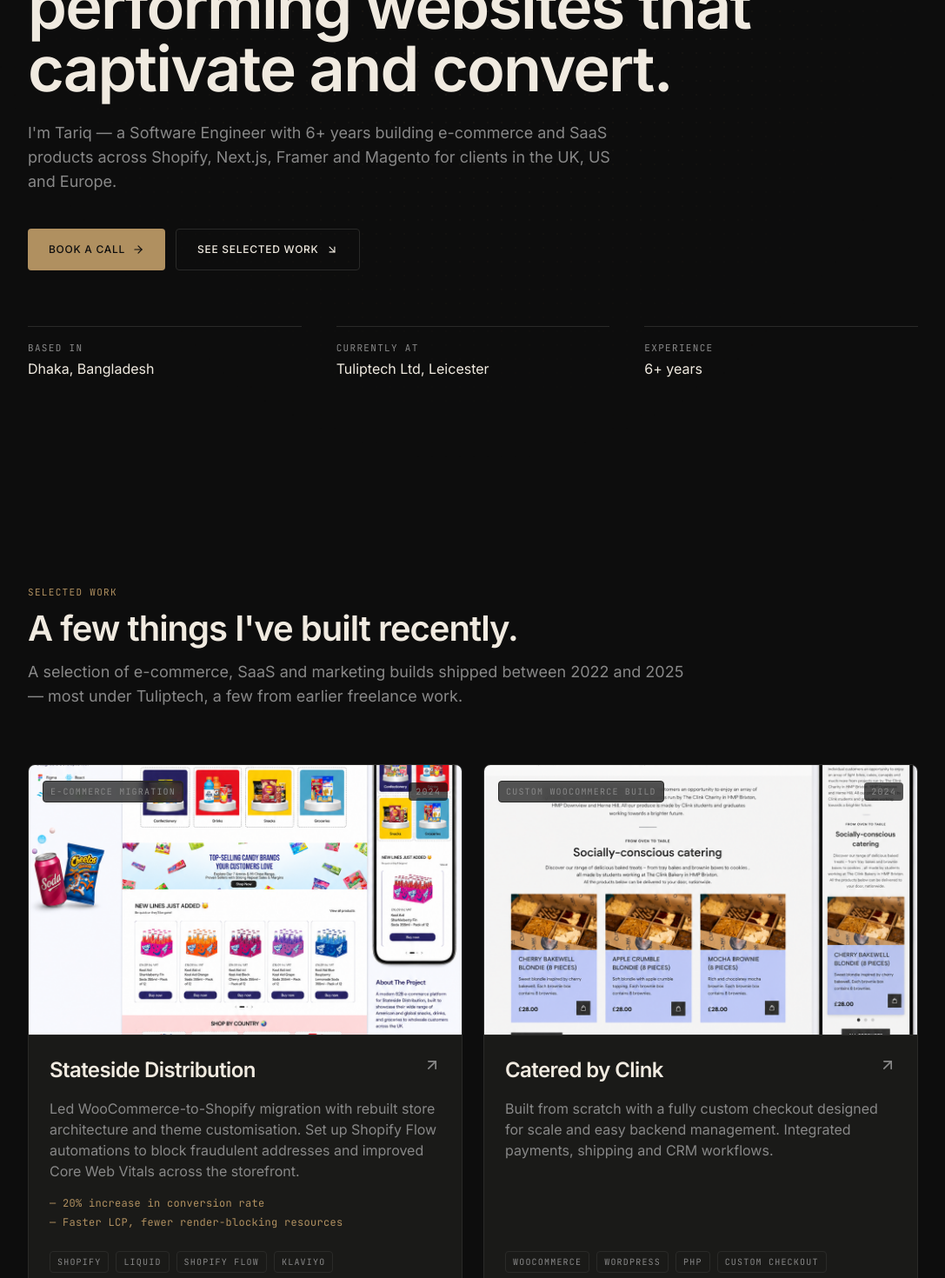
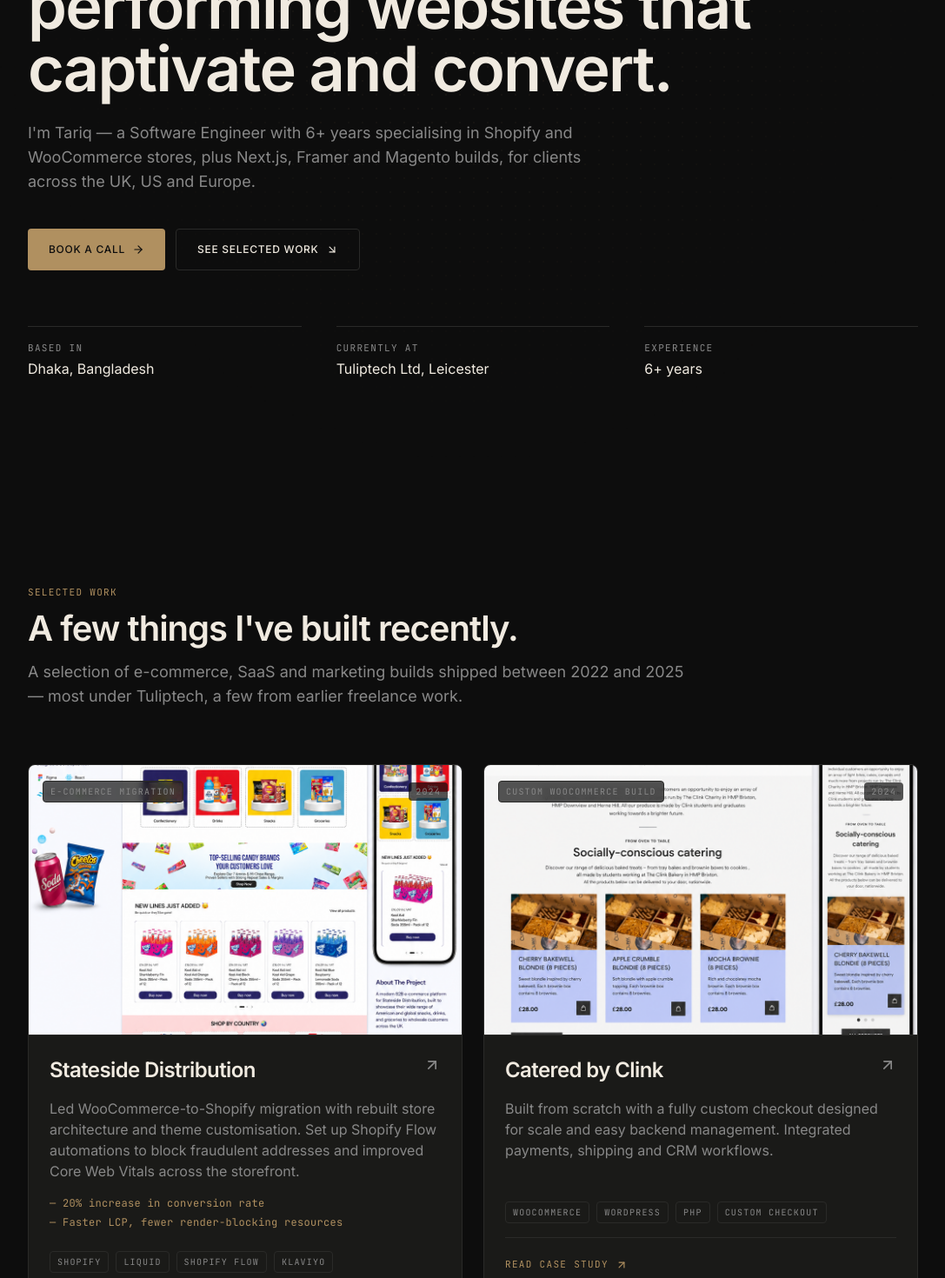
Before and after one commit to tariqmanon/portfolio, a Next.js app: page / in a window 1280 px wide. Shown: the part 340-1810 px from the top of the page at 87% size, without its empty margins (96-1183 px from the left). Built offline with nearby package versions, Linux system fonts and the light colour scheme.

Commit message:
minor issues and responsive issues fixed

```diff
--- a/app/globals.css
+++ b/app/globals.css
@@ -97,7 +97,7 @@
   }
 
   .section {
-    @apply scroll-mt-24 py-section md:py-section-lg;
+    @apply scroll-mt-24 py-14 md:py-section md:py-section-lg;
   }
 }
 
--- /dev/null
+++ b/app/robots.ts
@@ -0,0 +1,17 @@
+import type { MetadataRoute } from "next";
+
+const SITE_URL = "https://tariqmanon.com";
+
+export default function robots(): MetadataRoute.Robots {
+  return {
+    rules: [
+      {
+        userAgent: "*",
+        allow: "/",
+        disallow: ["/api/"],
+      },
+    ],
+    sitemap: `${SITE_URL}/sitemap.xml`,
+    host: SITE_URL,
+  };
+}
--- /dev/null
+++ b/app/sitemap.ts
@@ -0,0 +1,14 @@
+import type { MetadataRoute } from "next";
+
+const SITE_URL = "https://tariqmanon.com";
+
+export default function sitemap(): MetadataRoute.Sitemap {
+  const now = new Date();
+  const sections = ["", "#work", "#services", "#about", "#blog", "#contact"];
+  return sections.map((s) => ({
+    url: `${SITE_URL}/${s}`,
+    lastModified: now,
+    changeFrequency: "monthly" as const,
+    priority: s === "" ? 1 : 0.7,
+  }));
+}
--- a/components/sections/contact.tsx
+++ b/components/sections/contact.tsx
@@ -72,7 +72,12 @@
             </li>
             <li className="flex items-center gap-3 text-text/90">
               <Phone className="h-4 w-4 text-accent" />
-              <span>{site.phone}</span>
+              <Link
+                href={`tel:${site.phone.replace(/\s+/g, "")}`}
+                className="transition-colors duration-hover ease-brand hover:text-accent"
+              >
+                {site.phone}
+              </Link>
             </li>
             <li className="flex items-center gap-3 text-text/90">
               <MapPin className="h-4 w-4 text-accent" />
--- a/components/sections/footer.tsx
+++ b/components/sections/footer.tsx
@@ -5,7 +5,7 @@
 export function Footer() {
   const year = new Date().getFullYear();
   return (
-    <footer className="hairline-t mt-24">
+    <footer className="hairline-t mt-12 md:mt-24">
       <div className="container-x flex flex-col gap-10 py-14">
         <div className="flex flex-col gap-10 md:flex-row md:items-start md:justify-between">
           <div className="flex flex-col gap-4 max-w-md">
@@ -56,8 +56,18 @@
             </div>
             <div className="flex flex-col gap-3 col-span-2 md:col-span-1">
               <span className="label-eyebrow">Contact</span>
-              <span className="text-sm text-subtle">{site.email}</span>
-              <span className="text-sm text-subtle">{site.phone}</span>
+              <Link
+                href={`mailto:${site.email}`}
+                className="text-sm text-subtle transition-colors duration-hover ease-brand hover:text-accent"
+              >
+                {site.email}
+              </Link>
+              <Link
+                href={`tel:${site.phone.replace(/\s+/g, "")}`}
+                className="text-sm text-subtle transition-colors duration-hover ease-brand hover:text-accent"
+              >
+                {site.phone}
+              </Link>
               <span className="text-sm text-subtle">{site.location}</span>
             </div>
           </div>
--- a/components/sections/hero.tsx
+++ b/components/sections/hero.tsx
@@ -13,7 +13,7 @@
 
 export function Hero() {
   return (
-    <section id="top" className="relative overflow-hidden pt-36 md:pt-44 pb-section md:pb-section-lg">
+    <section id="top" className="relative overflow-hidden pt-28 md:pt-44 pb-14 md:pb-section md:pb-section-lg">
       <DotPattern
         className={cn(
           "[mask-image:radial-gradient(ellipse_at_top,white,transparent_70%)]",
--- a/components/sections/work.tsx
+++ b/components/sections/work.tsx
@@ -121,6 +121,20 @@
                       <Badge key={t}>{t}</Badge>
                     ))}
                   </div>
+
+                  {p.caseStudy && (
+                    <div className="hairline-t pt-4">
+                      <Link
+                        href={p.caseStudy}
+                        target="_blank"
+                        rel="noopener noreferrer"
+                        className="inline-flex items-center gap-2 font-mono text-[11px] uppercase tracking-widest text-accent transition-opacity duration-hover ease-brand hover:opacity-80"
+                      >
+                        Read Case Study
+                        <ArrowUpRight className="h-3.5 w-3.5" />
+                      </Link>
+                    </div>
+                  )}
                 </div>
               </Card>
             </motion.div>
@@ -147,6 +161,16 @@
                     <span className="font-mono text-[11px] tracking-widest text-subtle">
                       {p.year}
                     </span>
+                    {p.caseStudy && (
+                      <Link
+                        href={p.caseStudy}
+                        target="_blank"
+                        rel="noopener noreferrer"
+                        className="font-mono text-[11px] uppercase tracking-widest text-accent transition-opacity duration-hover ease-brand hover:opacity-80"
+                      >
+                        Case Study
+                      </Link>
+                    )}
                     {p.href && (
                       <Link
                         href={p.href}
--- a/lib/data.ts
+++ b/lib/data.ts
@@ -28,7 +28,7 @@
   eyebrow: "Available for Work",
   title: "Elegant, high-performing websites that captivate and convert.",
   subtitle:
-    "I'm Tariq — a Software Engineer with 6+ years building e-commerce and SaaS products across Shopify, Next.js, Framer and Magento for clients in the UK, US and Europe.",
+    "I'm Tariq — a Software Engineer with 6+ years specialising in Shopify and WooCommerce stores, plus Next.js, Framer and Magento builds, for clients across the UK, US and Europe.",
   meta: [
     { label: "Based in", value: "Dhaka, Bangladesh" },
     { label: "Currently at", value: "Tuliptech Ltd, Leicester" },
@@ -45,6 +45,7 @@
   metrics?: string[];
   stack: string[];
   href?: string;
+  caseStudy?: string;
   image?: string;
   featured?: boolean;
 };
@@ -72,6 +73,7 @@
       "Built from scratch with a fully custom checkout designed for scale and easy backend management. Integrated payments, shipping and CRM workflows.",
     stack: ["WooCommerce", "WordPress", "PHP", "Custom Checkout"],
     href: "https://cateredbyclink.org",
+    caseStudy: "https://dev.tulip-tech.com/case-studies/catered-by-clink",
     image: "/images/projects/clink.png",
     featured: true,
   },
@@ -130,6 +132,16 @@
     summary: "Shopify theme work and ongoing customisation for a US-based apparel brand.",
     stack: ["Shopify", "Liquid"],
     href: "https://www.kerusso.com",
+    caseStudy: "https://dev.tulip-tech.com/case-studies/kerusso",
+  },
+  {
+    title: "Charnwood Supplies",
+    category: "Shopify E-commerce",
+    year: "2023",
+    summary:
+      "Brought Charnwood Supplies online with a Shopify storefront — set up product catalogue, online purchasing and admin-panel sales data access for the team.",
+    stack: ["Shopify", "Liquid"],
+    caseStudy: "https://dev.tulip-tech.com/case-studies/charnwood-supplies",
   },
 ];
 
--- a/package.json
+++ b/package.json
@@ -9,10 +9,8 @@
     "lint": "next lint"
   },
   "dependencies": {
-    "@radix-ui/react-dialog": "^1.1.15",
     "@radix-ui/react-label": "^2.1.8",
     "@radix-ui/react-slot": "^1.2.4",
-    "@radix-ui/react-toast": "^1.2.15",
     "class-variance-authority": "^0.7.1",
     "clsx": "^2.1.1",
     "framer-motion": "^11.11.17",
```
Also changed, not shown: 2 other files (tests, documents, lock files or other folders).
